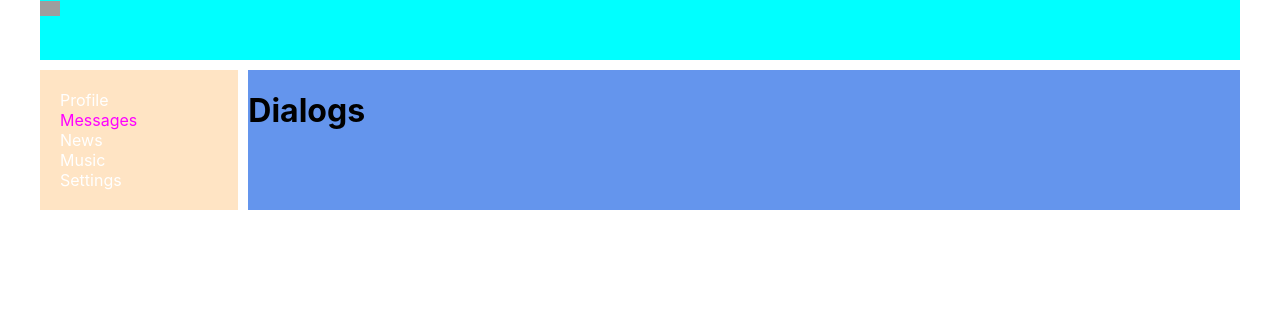
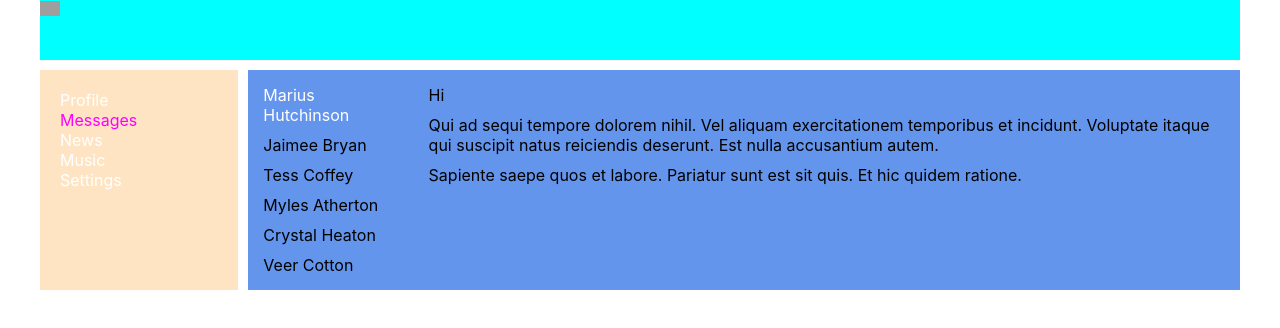
Before and after one commit to ns0ff/simple-social-network, a React (Create React App) app: page /messages in a window 1280 px wide. Shown: the top 328 px of the page. Built offline with nearby package versions, Linux system fonts and the light colour scheme; grey boxes are pictures that could not be loaded.

Commit message:
part 2 (step 21) dialog page added

```diff
--- /dev/null
+++ b/src/Components/Dialogs/Dialogs.module.css
@@ -0,0 +1,24 @@
+.dialogs {
+    display: grid;
+    grid-template-columns: 2fr 10fr;
+}
+
+.dialogItems {
+    padding: 10px;
+}
+
+.dialogItems .dialog {
+    padding: 5px;
+}
+
+.dialogItems .active {
+    color: #fff;
+}
+
+.messages {
+    padding: 10px;
+}
+
+.messages .message {
+    padding: 5px;
+}
--- a/src/Components/Dialogs/Dialogs.tsx
+++ b/src/Components/Dialogs/Dialogs.tsx
@@ -1,9 +1,36 @@
 import React from 'react';
+import style from './Dialogs.module.css'
 
 export const Dialogs = () => {
     return (
-        <div>
-            <h1>Dialogs</h1>
+        <div className={style.dialogs}>
+            <div className={style.dialogItems}>
+                <div className={style.dialog + ' ' + style.active }>
+                    Marius Hutchinson
+                </div>
+                <div className={style.dialog}>
+                    Jaimee Bryan
+                </div>
+                <div className={style.dialog}>
+                    Tess Coffey
+                </div>
+                <div className={style.dialog}>
+                    Myles Atherton
+                </div>
+                <div className={style.dialog}>
+                    Crystal Heaton
+                </div>
+                <div className={style.dialog}>
+                    Veer Cotton
+                </div>
+            </div>
+            <div className={style.messages}>
+                <div className={style.message}>Hi</div>
+                <div className={style.message}>Qui ad sequi tempore dolorem nihil. Vel aliquam exercitationem temporibus et incidunt. Voluptate itaque qui suscipit natus reiciendis deserunt. Est nulla accusantium autem.</div>
+                <div className={style.message}>Sapiente saepe quos et labore. Pariatur sunt est sit quis. Et hic quidem ratione.</div>
+            </div>
         </div>
+
+
     );
 };
```
